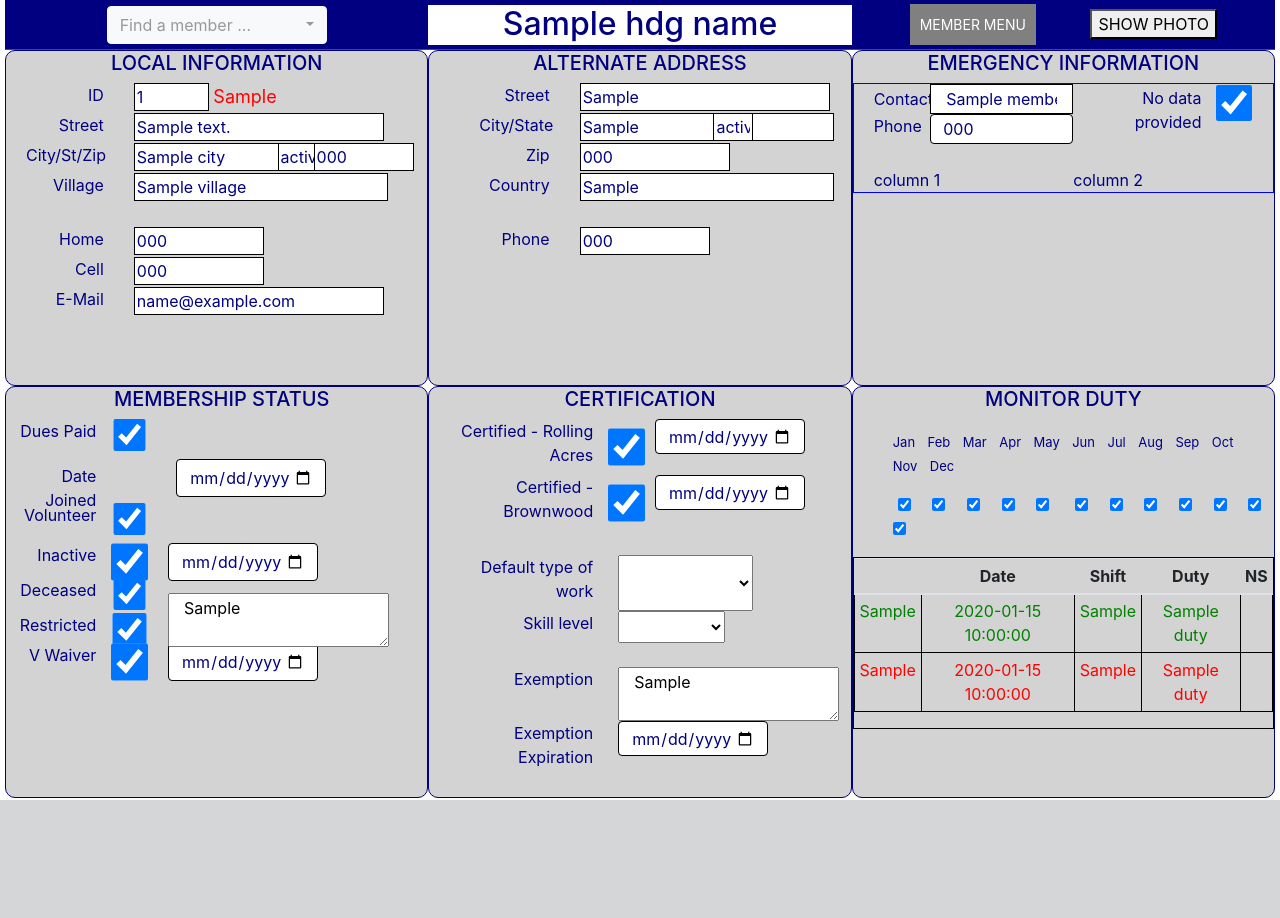
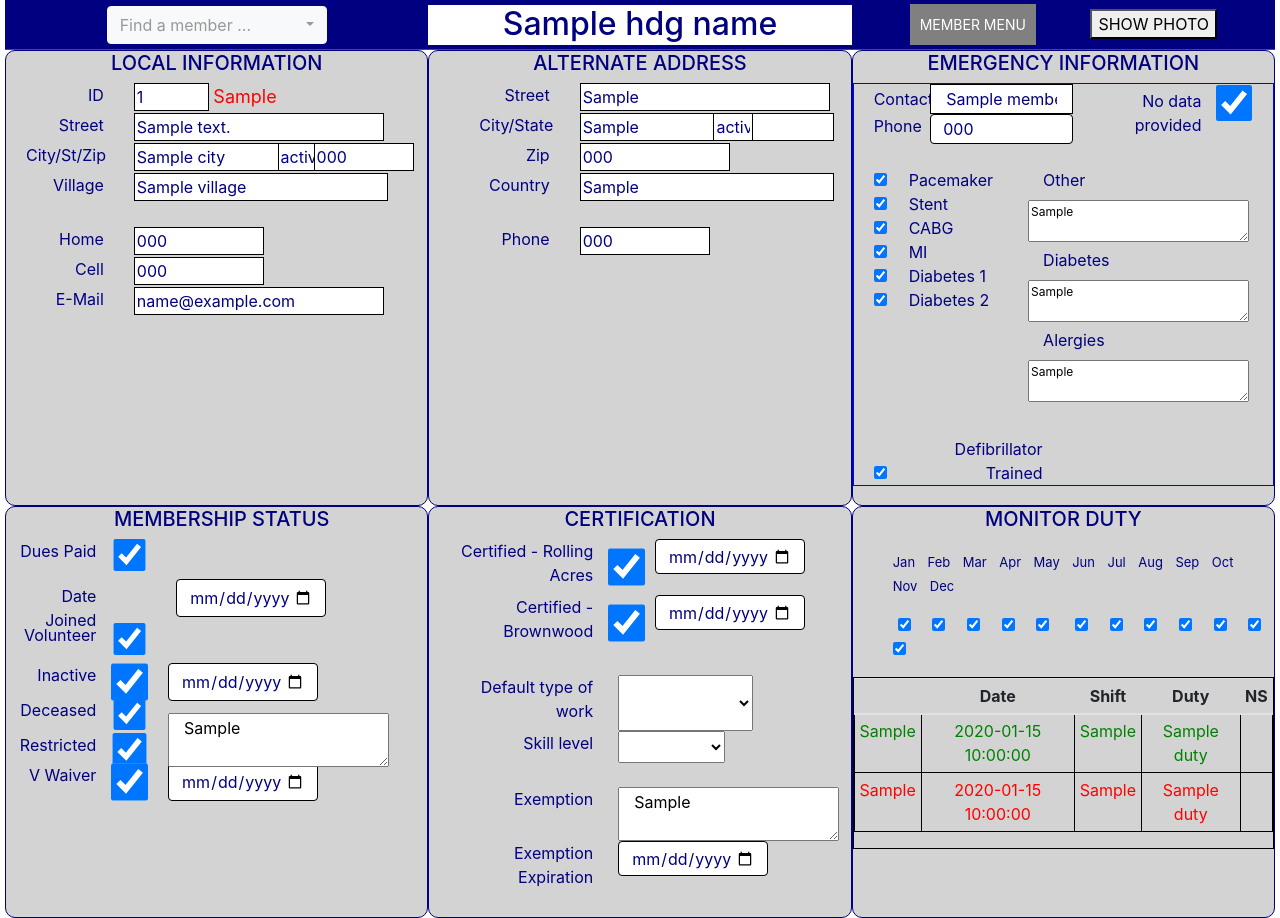
Before and after one commit to thevwc/WaitList, a Flask app: template app/templates/member.html in a window 1280 px wide. Before the commit the page ends 800 px from the top, so only its background shows below. Run offline with Flask 2, Linux system fonts and the light colour scheme; the template is opened without the code that fills it: most values are stand-ins (such as "Sample title", 1, 10 or a date in 2020); parts of the project's set-up code (start-up, migrations or seed data) failed here and were passed over; some libraries are stand-ins or nearby versions.

Commit message:
Oct 5, 2020 1748PM

```diff
--- a/app/routes.py
+++ b/app/routes.py
@@ -217,6 +217,21 @@ def saveAltAddress():
 
 @app.route('/saveEmergency', methods=['POST'])
 def saveEmergency():
+
+    # show what is in form for testing -
+    print('request.form - ', request.form)
+    print ('.........................................')
+
+    data = request.form
+    for key, value in data.items():
+        print("received", key, "with value", value)
+
+    print ('otherDiagnosis - ', request.form['otherDiagnosis'])
+
+    #  DID USER CANCEL?
+    if request.form['emergAction'] == 'CANCEL':
+        return redirect(url_for('index',villageID=memberID))
+
     # GET DATA FROM FORM
     memberID = request.form['memberID']
     contact = request.form['emergContact']
@@ -231,10 +246,39 @@ def saveEmergency():
     else:
         noEmergData = False
 
-    #  DID USER CANCEL?
-    print('emergAction - ',request.form.get('emergAction'))
-    if request.form['emergAction'] == 'CANCEL':
-        return redirect(url_for('index',villageID=memberID))
+    if request.form.get('pacemaker') == 'True':
+        pacemaker = True
+    else:
+        pacemaker = False
+
+    if request.form.get('stent') == 'True':
+        stent = True
+    else:
+        stent = False
+
+    if request.form.get('CABG') == 'True':
+        CABG = True
+    else:
+        CABG = False
+
+    if request.form.get('MI') == 'True':
+        MI = True
+    else:
+        MI = False
+
+    if request.form.get('diabetes1') == 'True':
+        diabetes1 = True
+    else:
+        diabetes1 = False
+
+    if request.form.get('diabetes2') == 'True':
+        diabetes2 = True
+    else:
+        diabetes2 = False
+
+    otherDiagnosis = request.form['otherDiagnosis']
+    diabetesOther = request.form['diabetesOther']
+    alergies = request.form['alergies']
 
      # GET MEMBER RECORD
     member = db.session.query(Member).filter(Member.Member_ID == memberID).first()
@@ -248,14 +292,68 @@ def saveEmergency():
         member.Emerg_Phone = phone
         fieldsChanged += 1
 
+    print('defibrillatorStatus - ',defibrillatorStatus, type(defibrillatorStatus))
+    print('member.Defibrillator_Trained - ',member.Defibrillator_Trained,type(member.Defibrillator_Trained))
+
     if defibrillatorStatus != member.Defibrillator_Trained:
+        logChange('Defibrillator Trained',memberID,defibrillatorStatus,member.Defibrillator_Trained)
         member.Defibrillator_Trained = defibrillatorStatus
         fieldsChanged += 1
 
     if noEmergData != member.Emerg_No_Data_Provided:
+        logChange('No Data Provided',memberID,noEmergData,member.Emerg_No_Data_Provided)
         member.Emerg_No_Data_Provided = noEmergData
         fieldsChanged += 1
 
+    if pacemaker != member.Emerg_Pacemaker:
+        logChange('Pacemaker',memberID,pacemaker,member.Emerg_Pacemaker)
+        member.Emerg_Pacemaker = pacemaker
+        fieldsChanged += 1
+
+    if stent != member.Emerg_Stent:
+        logChange('Stent',memberID,stent,member.Emerg_Stent)
+        member.Emerg_Stent = stent
+        fieldsChanged += 1
+
+    if CABG != member.Emerg_CABG:
+        logChange('CABG',memberID,CABG,member.Emerg_CABG)
+        member.Emerg_CABG = CABG
+        fieldsChanged += 1
+
+    if MI != member.Emerg_MI:
+        logChange('MI',memberID,MI,member.Emerg_MI)
+        member.Emerg_MI = MI
+        fieldsChanged += 1
+
+    print('diabetes1 - ',diabetes1,type(diabetes1))
+    print('member.Emerg_Diabetes_Type_1 - ',member.Emerg_Diabetes_Type_1,type(member.Emerg_Diabetes_Type_1))
+
+    if diabetes1 != member.Emerg_Diabetes_Type_1:
+        logChange('diabetes1',memberID,diabetes1,member.Emerg_Diabetes_Type_1)
+        member.Emerg_Diabetes_Type_1 = diabetes1
+        fieldsChanged += 1
+
+    if diabetes2 != member.Emerg_Diabetes_Type_2:
+        logChange('diabetes2',memberID,diabetes2,member.Emerg_Diabetes_Type_2)
+        member.Emerg_Diabetes2 = diabetes2
+        fieldsChanged += 1
+
+    if otherDiagnosis != member.Emerg_Other_Diagnosis:
+        logChange('otherDiagnosis',memberID,otherDiagnosis,member.Emerg_Other_Diagnosis)
+        member.Emerg_Other_Diagnosis = otherDiagnosis
+        fieldsChanged += 1
+
+    if diabetesOther != member.Emerg_Diabetes_Other:
+        logChange('diabetesOther',memberID,diabetesOther,member.Emerg_Diabetes_Other)
+        member.Emerg_Diabetes_Other = diabetesOther
+        fieldsChanged += 1
+
+    if alergies != member.Emerg_Medical_Alergies:
+        logChange('alergies',memberID,alergies,member.Emerg_Medical_Alergies)
+        member.Emerg_Medical_Alergies = alergies
+        fieldsChanged += 1
+
+    # IF ANY FIELDS CHANGED, SAVE CHANGES
     if fieldsChanged > 0:
         try:
             db.session.commit()
@@ -427,12 +525,7 @@ def saveCertification():
 
     certifiedRAdate = request.form.get('certifiedRAdate')
     certifiedBWdate = request.form.get('certifiedBWdate')
-    #typeOfWorkHidden = request.form.get('typeOfWorkHidden')
     typeOfWork = request.form.get('typeOfWorkSelecterName')
-    #typeOfWork2 = request.form.get('typeOfWork2')
-    #typeOfWorkSelecter = request.form.get('typeOfWorkSelecter')
-    #print('typeOfWorkHidden - ',typeOfWorkHidden)
-    #print('typeOfWork - ',typeOfWork)
 
     skillLevel = request.form.get('skillLevelSelecterName')
     waiverExpirationDate = request.form.get('waiverExpirationDate')
@@ -442,7 +535,6 @@ def saveCertification():
     member = db.session.query(Member).filter(Member.Member_ID == memberID).first()
     fieldsChanged = 0
 
-    print('orig -',member.Certification_Training_Date,' new - ',certifiedRAdate)
     if certifiedRAdate != None and certifiedRAdate != '':
         if certifiedRAdate != member.Certification_Training_Date:
             logChange('RA certification',memberID,certifiedRAdate,member.Certification_Training_Date)
@@ -641,20 +733,20 @@ def newMemberApplication():
     todaySTR = todays_date.strftime('%m-%d-%Y')
     return render_template("newMemberApplication.html")
 
-@app.route("/getMedicalInfo")
-def getMedicalInfo():
-    memberID = request.args.get('memberID')
-    medicalInfo = db.session.query(Member).filter(Member.Member_ID == memberID).first()
-    if (medicalInfo):
-        pacemaker = medicalInfo.Emerg_Pacemaker
-        stent = medicalInfo.Emerg_Stent
-        CABG = medicalInfo.Emerg_CABG
-        MI = medicalInfo.Emerg_MI
-        otherDiagnosis = medicalInfo.Emerg_Other_Diagnosis
-        diabetes1 = medicalInfo.Emerg_Diabetes_Type_1
-        diabetes2 = medicalInfo.Emerg_Diabetes_Type_2
-        diabetesOther = medicalInfo.Emerg_Diabetes_Other
-        alergies = medicalInfo.Emerg_Medical_Alergies
+# @app.route("/getMedicalInfo")
+# def getMedicalInfo():
+#     memberID = request.args.get('memberID')
+#     medicalInfo = db.session.query(Member).filter(Member.Member_ID == memberID).first()
+#     if (medicalInfo):
+#         pacemaker = medicalInfo.Emerg_Pacemaker
+#         stent = medicalInfo.Emerg_Stent
+#         CABG = medicalInfo.Emerg_CABG
+#         MI = medicalInfo.Emerg_MI
+#         otherDiagnosis = medicalInfo.Emerg_Other_Diagnosis
+#         diabetes1 = medicalInfo.Emerg_Diabetes_Type_1
+#         diabetes2 = medicalInfo.Emerg_Diabetes_Type_2
+#         diabetesOther = medicalInfo.Emerg_Diabetes_Other
+#         alergies = medicalInfo.Emerg_Medical_Alergies
         # return jsonify(medData=medData)
         # medData = {
         #     'pacemaker':medicalInfo.Emerg_Pacemaker,
@@ -667,28 +759,28 @@ def getMedicalInfo():
         #     'DiabetesOther':medicalInfo.Emerg_Diabetes_Other,
         #     'Alergies':medicalInfo.Emerg_Medical_Alergies}
         # print('medData - ',medData)
-        return jsonify(pacemaker=pacemaker,
-            stent=stent,
-            CABG=CABG,
-            MI=MI,
-            otherDiagnosis=otherDiagnosis,
-            diabetes1=diabetes1,
-            diabetes2=diabetes2,
-            diabetesOther=diabetesOther,
-            alergies=alergies,
-            emergMemberID=memberID)
-    return make_response('Nothing')
+    #     return jsonify(pacemaker=pacemaker,
+    #         stent=stent,
+    #         CABG=CABG,
+    #         MI=MI,
+    #         otherDiagnosis=otherDiagnosis,
+    #         diabetes1=diabetes1,
+    #         diabetes2=diabetes2,
+    #         diabetesOther=diabetesOther,
+    #         alergies=alergies,
+    #         emergMemberID=memberID)
+    # return make_response('Nothing')
 
 
-@app.route("/saveAddtlMedicalInfo", methods=['POST'])
-def saveAddtlMedicalInfo():
-    print('/saveAddtlMedicalInfo')
-    memberID = request.form['emergMemberID']
-    pacemaker = request.form['pacemaker']
+# @app.route("/saveAddtlMedicalInfo", methods=['POST'])
+# def saveAddtlMedicalInfo():
+#     print('/saveAddtlMedicalInfo')
+#     memberID = request.form['emergMemberID']
+#     pacemaker = request.form['pacemaker']
 
-    medicalInfo = db.session.query(Member).filter(Member.Member_ID == memberID).first()
-    if (medicalInfo == None):
-        return make_response("ERROR - record not found for member ID " + memberID)
+#     medicalInfo = db.session.query(Member).filter(Member.Member_ID == memberID).first()
+#     if (medicalInfo == None):
+#         return make_response("ERROR - record not found for member ID " + memberID)
 
     #pacemaker=request.form.get['pacemaker']
 
--- a/app/static/css/member.css
+++ b/app/static/css/member.css
@@ -158,14 +158,18 @@ input {
 }
 .medConditions {
     display:grid;
-    grid-template-columns: 1fr 1fr;
+    grid-template-columns: .25fr auto;
     grid-template-areas: "medCol1area medCol2area";
 }
 .medCol1 {
     grid-area:medCol1area;
+    margin-left:20px;
 }
 .medCol2 {
     grid-area:medCol2area;
+    margin-left:20px;
+    margin-right:0px;
+    padding:0;
 }
 .monthInputs li {
     display:inline;
--- a/app/templates/member.html
+++ b/app/templates/member.html
@@ -179,7 +177,7 @@
             <div class="row">
                 <label class="control-label col-md-2 col-form-label-md"style=margin-top:3px>Contact</label>
                 <input type="text" class="form-control-md col-md-4" style=height:30px name="emergContact" value="{{member.Emerg_Name}}">
-                <label class="control-label col-form-label-md col-md-4" style=margin-left:0px;margin-top:2px> No data provided</label>
+                <label class="control-label col-form-label-md col-md-4" style=margin-left:0px;margin-top:5px> No data provided</label>
                 <input id='noEmergDataID' type="checkbox" class="form-control form-control-md col-md-1" name="emergNoData"   {% if member.Emerg_No_Data_Provided %} checked {% endif %}value="{{member.Emerg_No_Data_Provided}}">
             </div>
 
@@ -191,37 +189,59 @@
 
             <div class='medConditions'>
                 <div class= 'medCol1'>
-                    column 1
+                    <input id=emergMemberID type="hidden" name='emergMemberID'>
+                    <div class='form-group-sm'>
+                        <input id='emergPacemakerID' type='checkbox' class='form-check-input' name='pacemaker' {% if member.Emerg_Pacemaker %} checked {% endif %}  value="{{member.Emerg_Pacemaker}}" value="">
+                        <label for="emergPacemakerID" class="col-sm-2 form-check-label">Pacemaker</label>
+                    </div>
+                    <div class='form-group-sm'>
+                        <input id='emergStentID' type="checkbox" class='form-check-input' name='stent'  {% if member.Emerg_Stent %} checked {% endif %}  value="{{member.Emerg_Stent}}">
+                        <label for="emergStentID" class="col-sm-2 form-check-label">Stent</label>
+                    </div>
+                    <div class='form-group-sm'>
+                        <input id='emergCABGID' type="checkbox" class='form-check-input' name='CABG'  {% if member.Emerg_CABG %} checked {% endif %}  value="{{member.Emerg_CABG}}">
+                        <label for="emergCABGID" class="col-sm-2 form-check-label">CABG</label>
+                    </div>
+                    <div class='form-group-sm'>
+                        <input id='emergMIID' type="checkbox" class='form-check-input' name='MI'  {% if member.Emerg_MI %} checked {% endif %}  value="{{member.Emerg_MI}}">
+                        <label for="emergMIID" class="col-sm-2 form-check-label">MI</label>
+                    </div>
+                    <div class='form-group-sm'>
+                        <input id='emergDiabetes1ID' type="checkbox" class='form-check-input' name='diabetes1'  {% if member.Emerg_Diabetes_1 %} checked {% endif %}  value="{{member.Emerg_Diabetes_1}}">
+                        <label for="emergDiabetes1ID" class="col-sm-2 form-check-label">Diabetes&nbsp1</label>
+                    </div>
+                    <div class='form-group-sm'>
+                        <input id='emergDiabetes2ID' type="checkbox" class='form-check-input' name='diabetes2'  {% if member.Emerg_Diabetes_2 %} checked {% endif %}  value="{{member.Emerg_Diabetes_2}}">
+                        <label for="emergDiabetes2ID" class="col-sm-2 form-check-label">Diabetes&nbsp2</label>
+                    </div>
                 </div>
                 <div class='medCol2'>
-                    column 2
+                    <div class='form-group-sm'>
+                        <label for="emergOtherDiagnosisID" class="col-sm-3 form-label">Other</label>
+                        <textarea id="emergOtherDiagnosisID" style=font-size:12px rows="2" cols="25" name='otherDiagnosis' >{{member.Emerg_Other_Diagnosis}}</textarea>
+                    </div>
+                    <div class='form-group-sm'>
+                        <label for="emergDiabetesOtherID" class="col-sm-3 form-label-sm">Diabetes</label>
+                        <textarea id="emergDiabetesOtherID" style=font-size:12px rows="2" cols="25" name='diabetesOther' >{{member.Emerg_Diabetes_Other}}</textarea>
+                    </div>
+                    <div class='form-group-sm'>
+                        <label for="emergAlergiesID" class="col-sm-3 form-label">Alergies</label>
+                        <textarea id="emergAlergiesID" style=font-size:12px rows="2" cols="25" name='alergies'>{{member.Emerg_Medical_Alergies}}</textarea>
+                    </div>
                 </div>
             </div>
+            <br>
+            <div class='form-group-md' style=margin-left:0px>
+                <input id='defibrillatorID' type="checkbox" class="form-check-input-md" name="emergDefib"   {% if member.Defibrillator_Trained%} checked {% endif %}value="{{member.Defibrillator_Trained}}">
+                <label for='defibrillatorID' class="form-check-label col-md-5" style=margin-left:0px;margin-top:5px> Defibrillator Trained</label>
+            </div>
 
-            <!-- <div class="row">
-                <label class="control-label col-md-5 col-form-label-md" style=margin-left:70px;margin-top:5px> Defibrillator trained</label>
-                <input id='defibrillatorID' type="checkbox" class="form-control form-control-md col-md-1" name="emergDefib"  {% if member.Defibrillator_Trained %} checked {% endif %} value="{{member.Defibrillator_Trained}}">
-            </div> -->
-
-            <!-- <div class="cancelSave" style=padding-left:100px>
+            <div class="cancelSave" style=padding-left:100px>
                 <input type="hidden" class="memberID" name="memberID" value={{member.Member_ID}}>
                 <button id="emergCancelBtn" type="submit" name="emergAction" class="btn-default" style=display:none value="CANCEL">CANCEL</button>
                 <button id="emergSaveBtn" type="submit" name="emergAction" class="btn-primary" style=display:none value="SAVE">SAVE</button>
-            </div> -->
-
+            </div>
         </form>
-    <!-- </div>     -->
-        <!-- <div class='row'>
-            <div class='col-md-3'>
-                <a onclick='medicalInfoRoutine()'>ADDITIONAL MEDICAL INFO</a>
-                <button id="medicalModalBtn" onclick='medicalInfoRoutine()' class="btn-primary" style='margin-left:125px; width:250px'>ADDITIONAL MEDICAL INFO</button>
-            </div>
-        </div>
-        <div class='row'>
-            <div class='col-md-3 showPhoto' style='margin-left:125px;margin-top:20px;'>
-
-            </div>
-        </div> -->
     </div>
 
 
```
Also changed, not shown: other parts of app/templates/member.html (+2 -48 lines), app/static/js/member.js (+94 -93 lines).
